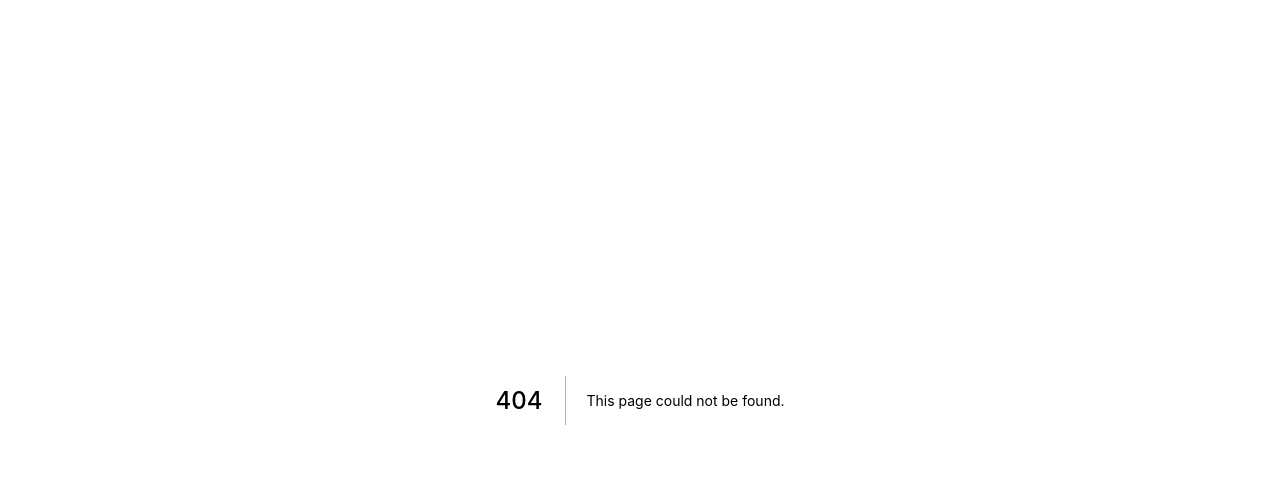
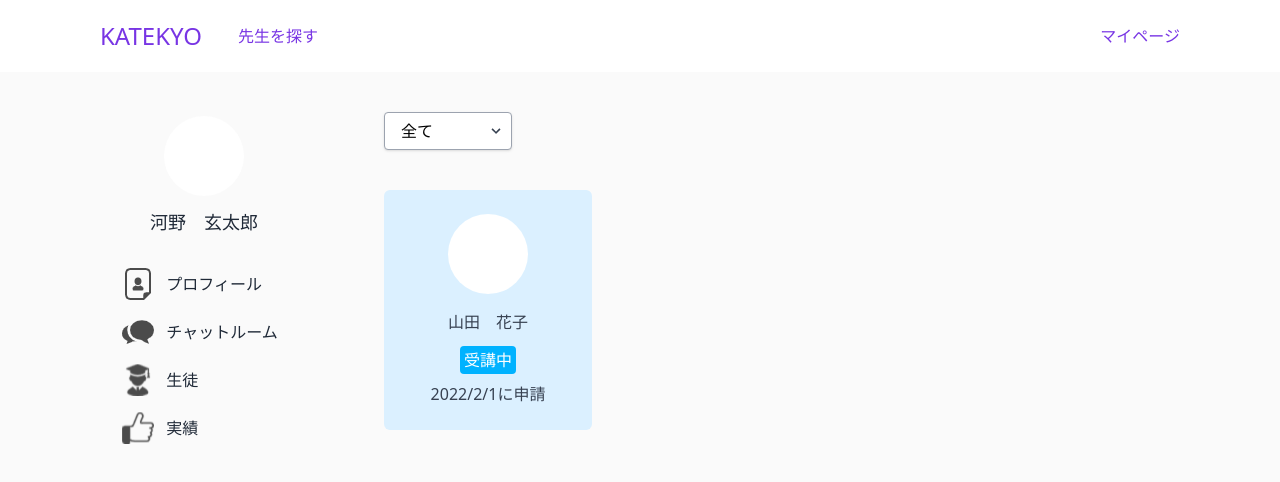
Before and after one commit to iamyabui/katekyo, a Next.js app: page /myStudents in a window 1280 px wide. Before the commit this address had no page. Shown: the top 482 px of the page. Built offline with nearby package versions, Linux system fonts and the light colour scheme.

Commit message:
#18 先生用担当生徒一覧ページの作成

```diff
--- /dev/null
+++ b/components/pulldown/status.js
@@ -0,0 +1,21 @@
+export default function FilterStatus() {
+  return (
+    <div className="inline-block relative w-32">
+      <select className="block appearance-none w-full bg-white border border-gray-400 hover:border-gray-500 px-4 py-2 pr-8 rounded shadow leading-tight focus:outline-none focus:shadow-outline">
+        <option>全て</option>
+        <option>申請中</option>
+        <option>受講中</option>
+        <option>受講完了</option>
+      </select>
+      <div className="pointer-events-none absolute inset-y-0 right-0 flex items-center px-2 text-gray-700">
+        <svg
+          className="fill-current h-4 w-4"
+          xmlns="http://www.w3.org/2000/svg"
+          viewBox="0 0 20 20"
+        >
+          <path d="M9.293 12.95l.707.707L15.657 8l-1.414-1.414L10 10.828 5.757 6.586 4.343 8z" />
+        </svg>
+      </div>
+    </div>
+  );
+}
--- /dev/null
+++ b/pages/myStudents.js
@@ -0,0 +1,25 @@
+import Header from "../components/common/header";
+import TeacherLeftMenu from "../components/common/teacherLeftMenu";
+import MyStudentProfile from "../components/cards/mystudentProfile";
+import FilterStatus from "../components/pulldown/status";
+
+export default function MyStudents() {
+  return (
+    <>
+      <Header />
+      <div className="bg-top-bg h-screen w-screen">
+        <div className="flex max-w-6xl mx-auto py-10">
+          <TeacherLeftMenu />
+          <div className="max-w-3xl">
+            <div className="mb-10">
+              <FilterStatus />
+            </div>
+            <div className="flex">
+              <MyStudentProfile />
+            </div>
+          </div>
+        </div>
+      </div>
+    </>
+  );
+}
```
